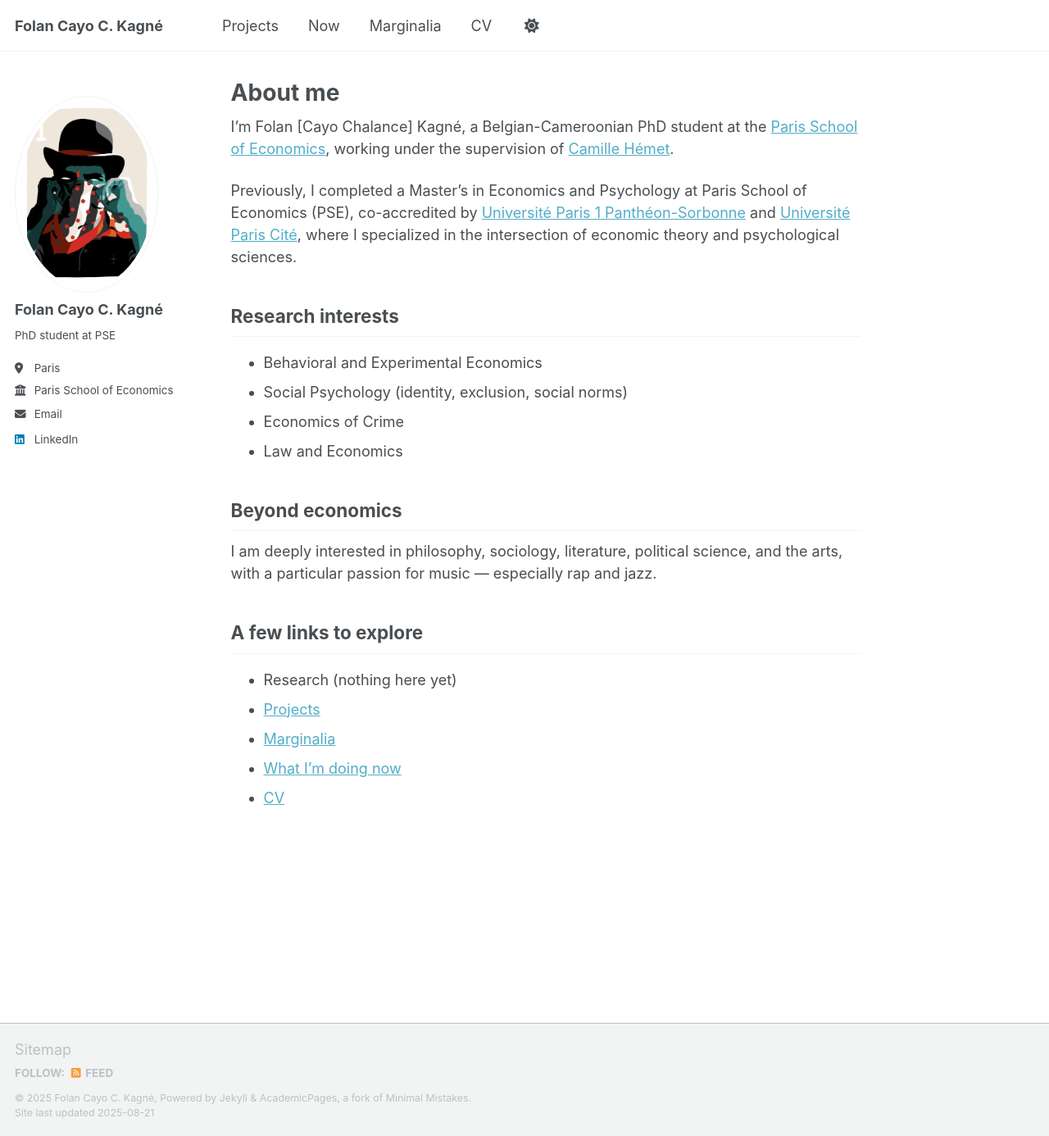
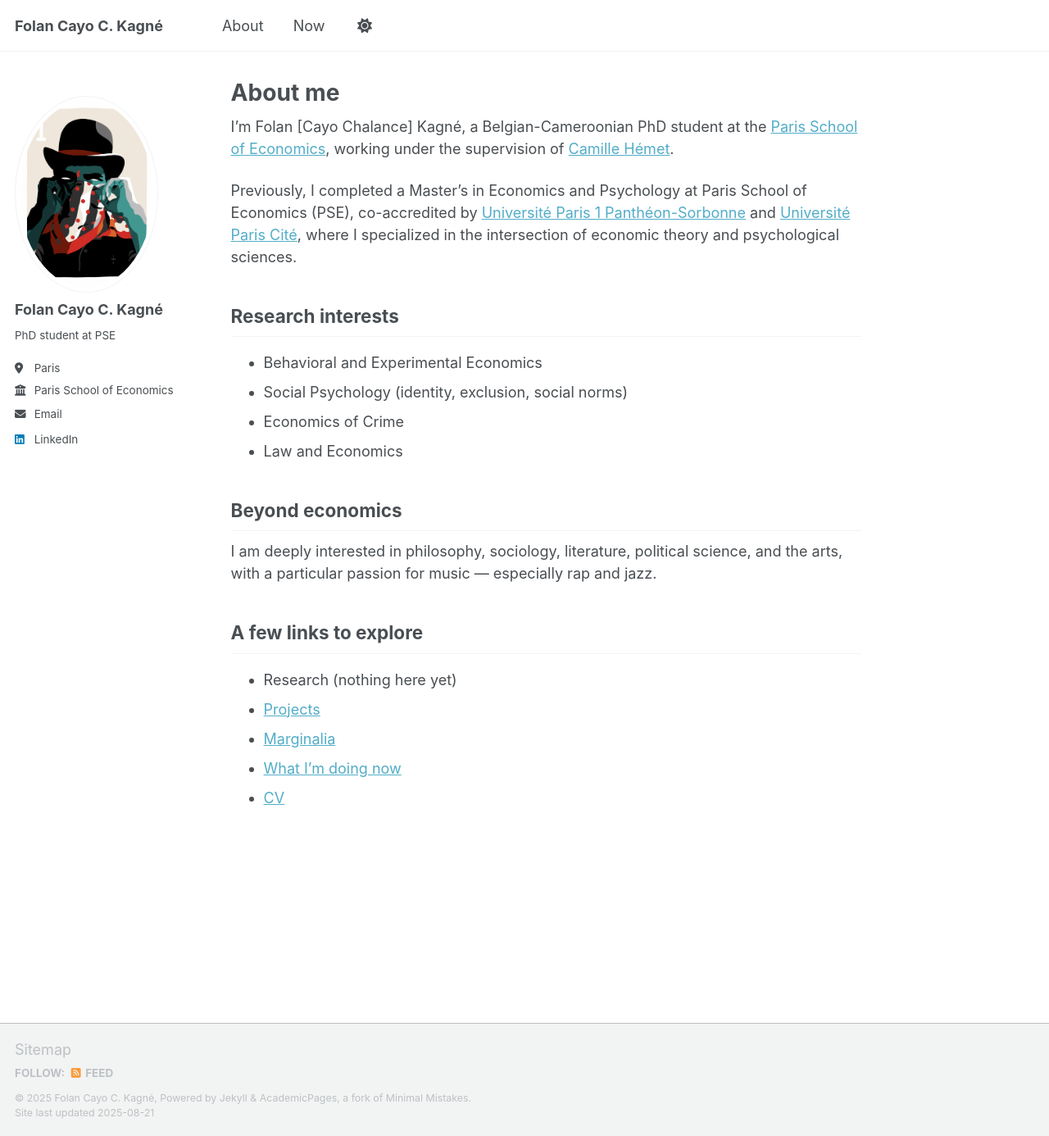
Before and after one commit to folankagne/folankagne.github.io, a Jekyll site: the page built from _pages/about.md, in a window 1280 px wide and 1386 px high. Shown: the whole window at 82% size. Built offline with Jekyll 4.4.1, drawn with Linux system fonts in a browser that asks for light colours; a script that is not in the unit is left out; some of the changed lines change nothing that is shown.

Commit message:
Update navigation.yml

```diff
--- a/_data/navigation.yml
+++ b/_data/navigation.yml
@@ -8,6 +8,9 @@
 #      Markdown formatted page while the second is generated using JSON.
 
 main:
+  - title: "About"
+    url: /about/
+
   #- title: "Publications"
   #  url: /publications/
 
@@ -20,17 +23,17 @@ main:
   #- title: "Portfolio"
   #  url: /portfolio/
 
-  - title: "Projects"
-    url: /working-projects/
+  #- title: "Projects"
+    #url: /working-projects/
 
   - title: "Now"
     url: /now/
 
-  - title: "Marginalia"
-    url: /year-archive/
+  #- title: "Marginalia"
+    #url: /year-archive/
 
-  - title: "CV"
-    url: /cv/
+  #- title: "CV"
+    #url: /cv/
 
   # - title: "CV"
   #   url: /cv-json/
```
